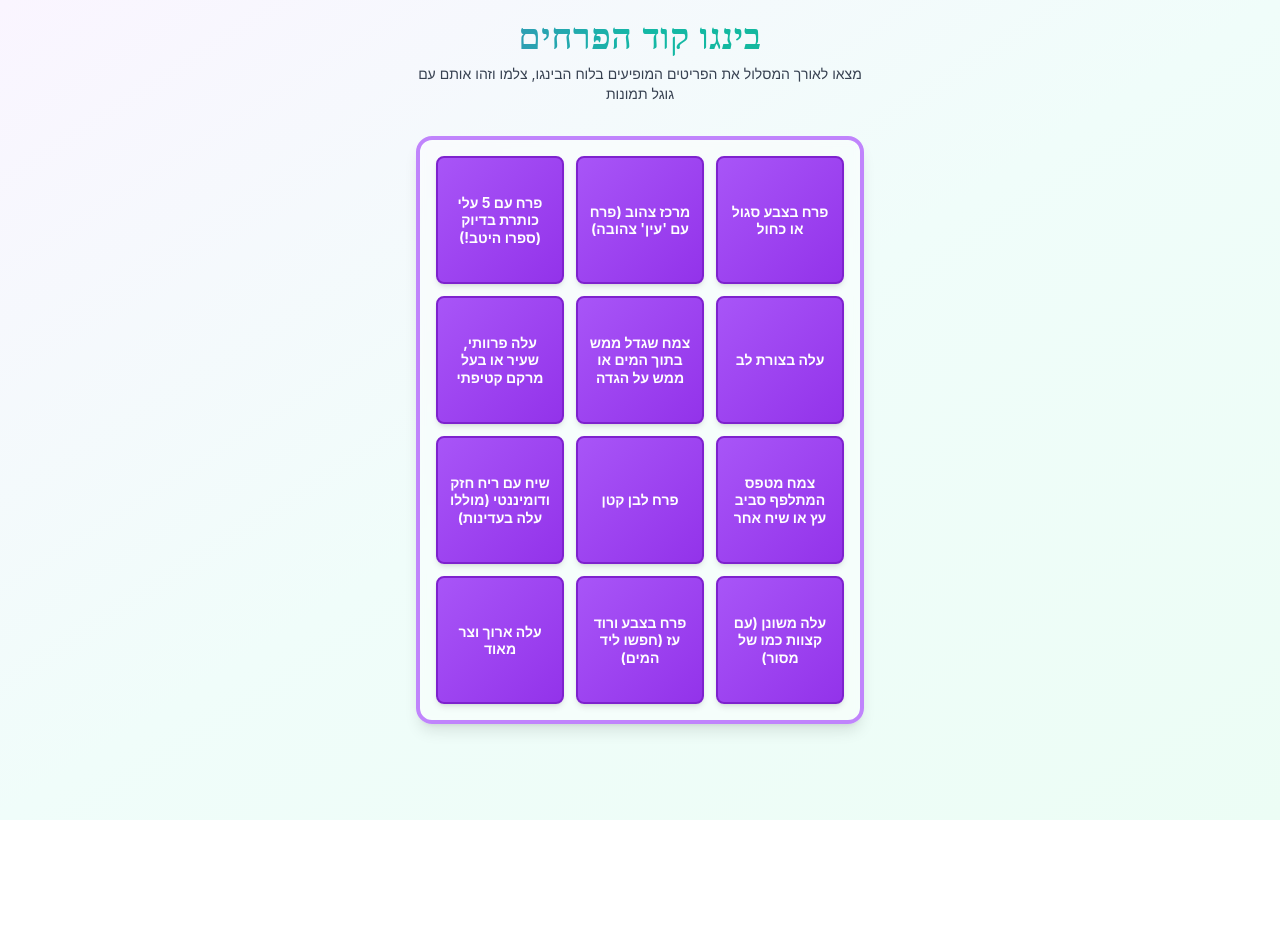
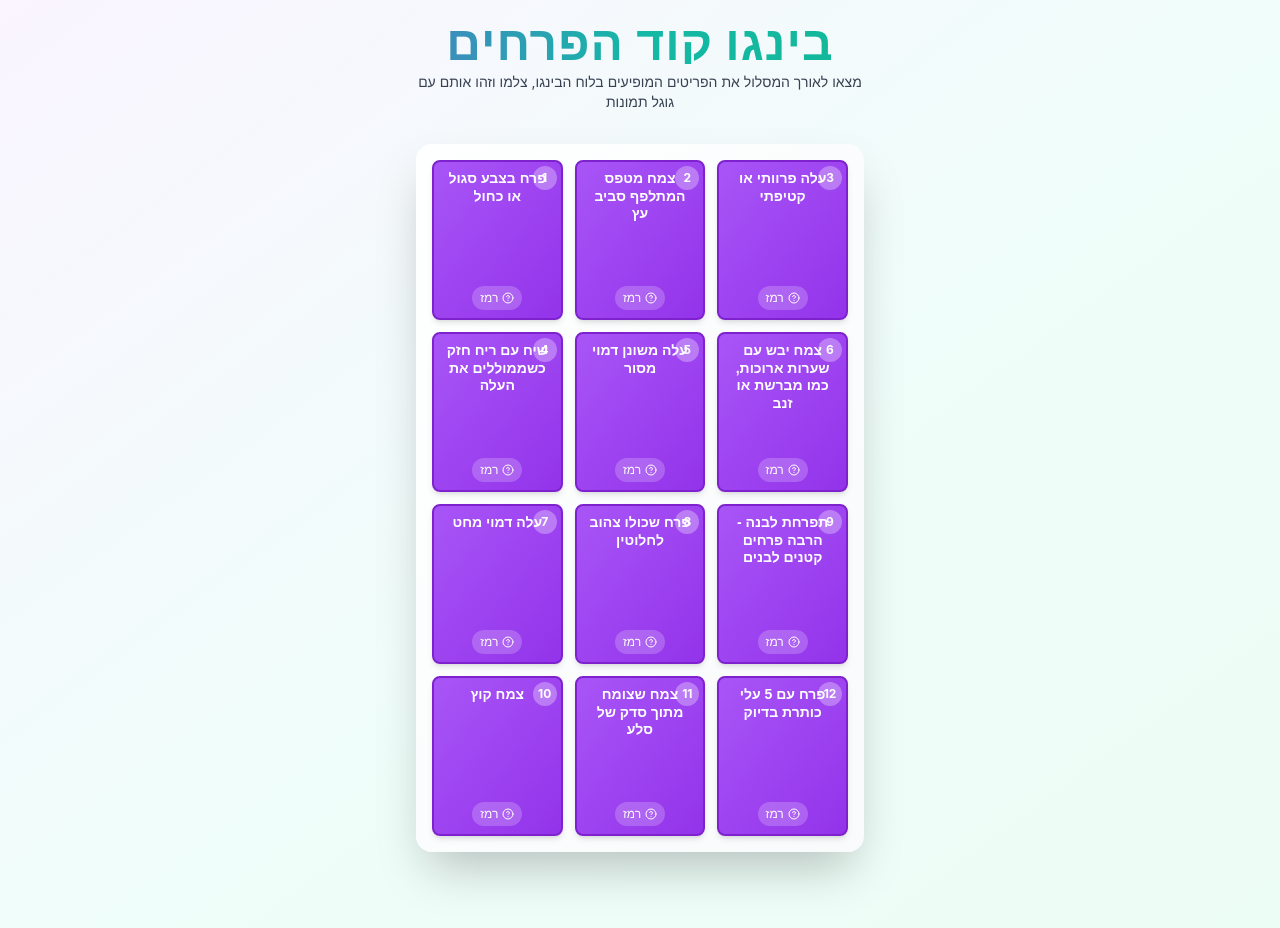
Before and after one commit to bettyapanit/The-Flower-Code-Bingo, a React (Vite) app: page / in a window 1280 px wide. Shown: the top 928 px of the page. Before the commit the page ends 820 px from the top, so only its background shows below. Built offline with nearby package versions, Linux system fonts and the light colour scheme.

Commit message:
Add files via upload

```diff
--- a/src/App.jsx
+++ b/src/App.jsx
@@ -1,5 +1,5 @@
 import React, { useState } from 'react';
-import { Check, Lightbulb } from 'lucide-react';
+import { Check, Lightbulb, HelpCircle } from 'lucide-react';
 
 const FlowerCodeBingo = () => {
   const [revealedCards, setRevealedCards] = useState(new Set());
@@ -7,20 +7,93 @@ const FlowerCodeBingo = () => {
   const [showVictory, setShowVictory] = useState(false);
   const [showHint, setShowHint] = useState(false);
   const [userEquation, setUserEquation] = useState('');
+  const [showCardHint, setShowCardHint] = useState(null);
 
   const cards = [
-    { id: 1, text: "פרח בצבע סגול או כחול", char: "4" },
-    { id: 2, text: "מרכז צהוב (פרח עם 'עין' צהובה)", char: "8" },
-    { id: 3, text: "פרח עם 5 עלי כותרת בדיוק (ספרו היטב!)", char: "*" },
-    { id: 4, text: "עלה בצורת לב", char: "2" },
-    { id: 5, text: "צמח שגדל ממש בתוך המים או ממש על הגדה", char: "+" },
-    { id: 6, text: "עלה פרוותי, שעיר או בעל מרקם קטיפתי", char: "3" },
-    { id: 7, text: "צמח מטפס המתלפף סביב עץ או שיח אחר", char: "5" },
-    { id: 8, text: "פרח לבן קטן", char: "-" },
-    { id: 9, text: "שיח עם ריח חזק ודומיננטי (מוללו עלה בעדינות)", char: "1" },
-    { id: 10, text: "עלה משונן (עם קצוות כמו של מסור)", char: "2" },
-    { id: 11, text: "פרח בצבע ורוד עז (חפשו ליד המים)", char: ":" },
-    { id: 12, text: "עלה ארוך וצר מאוד", char: "4" }
+    {
+      id: 1,
+      num: "1",
+      text: "פרח בצבע סגול או כחול",
+      char: "4",
+      hint: "חפשו למשל: שיח אברהם, עדעד כחול, קיפודן מצוי, חלמית מצויה"
+    },
+    {
+      id: 2,
+      num: "2",
+      text: "צמח מטפס המתלפף סביב עץ",
+      char: "8",
+      hint: "חפשו למשל: קיסוסית קוצנית, זלזלת, פואה מצויה"
+    },
+    {
+      id: 3,
+      num: "3",
+      text: "עלה פרוותי או קטיפתי",
+      char: "*",
+      hint: "חפשו למשל: מרווה משולשת, לוטם שעיר"
+    },
+    {
+      id: 4,
+      num: "4",
+      text: "שיח עם ריח חזק כשממוללים את העלה",
+      char: "2",
+      hint: "חפשו למשל: זעתר (אזוב מצוי), פיגם מצוי, מרווה משולשת"
+    },
+    {
+      id: 5,
+      num: "5",
+      text: "עלה משונן דמוי מסור",
+      char: "+",
+      hint: "חפשו למשל: אלון מצוי, פטל קדוש"
+    },
+    {
+      id: 6,
+      num: "6",
+      text: "צמח יבש עם שערות ארוכות, כמו מברשת או זנב",
+      char: "3",
+      hint: "חפשו למשל: שעורת התבור"
+    },
+    {
+      id: 7,
+      num: "7",
+      text: "עלה דמוי מחט",
+      char: "5",
+      hint: "חפשו למשל: עץ אורן"
+    },
+    {
+      id: 8,
+      num: "8",
+      text: "פרח שכולו צהוב לחלוטין",
+      char: "-",
+      hint: "חפשו למשל: שלהבית דביקה, קחוון מצוי, נופר צהוב, צבר מצוי"
+    },
+    {
+      id: 9,
+      num: "9",
+      text: "תפרחת לבנה - הרבה פרחים קטנים לבנים",
+      char: "1",
+      hint: "חפשו למשל: גזר קיפח, אמיתה גדולה"
+    },
+    {
+      id: 10,
+      num: "10",
+      text: "צמח קוץ",
+      char: "2",
+      hint: "חפשו למשל: גדילן מצוי, דרדר מצוי, רתמה קוצנית, שברק קוצני"
+    },
+    {
+      id: 11,
+      num: "11",
+      text: "צמח שצומח מתוך סדק של סלע",
+      char: ":",
+      hint: "חפשו למשל: טבורית נטויה, זעתר, גלונית, קערורית סגולה"
+    },
+    {
+      id: 12,
+      num: "12",
+      text: "פרח עם 5 עלי כותרת בדיוק",
+      char: "4",
+      hint: "חפשו למשל: ציפורן נקוד, פשתה, הרדוף הנחלים, חוטמית זיפנית"
+    }
   ];
 
   const correctEquation = "48*2+35-12:4";
@@ -37,6 +110,12 @@ const FlowerCodeBingo = () => {
     setShowConfirm(null);
   };
 
+  const cancelCard = (id) => {
+    const newRevealed = new Set(revealedCards);
+    newRevealed.delete(id);
+    setRevealedCards(newRevealed);
+  };
+
   const checkEquation = () => {
     const cleanInput = userEquation.replace(/\s/g, '');
     if (cleanInput === correctEquation) {
@@ -45,12 +124,11 @@ const FlowerCodeBingo = () => {
   };
 
   return (
-    <div className="min-h-screen bg-gradient-to-br from-purple-50 via-teal-50 to-emerald-50 p-4 pb-20"
-         style={{ direction: 'rtl' }}>
+    <div className="min-h-screen bg-gradient-to-br from-purple-50 via-teal-50 to-emerald-50 p-4 pb-20">
 
-      <div className="text-center mb-2">
-        <h1 className="text-4xl font-bold text-transparent bg-clip-text bg-gradient-to-r from-purple-600 via-teal-500 to-emerald-500 mb-2"
-            style={{ fontFamily: 'Georgia, serif', letterSpacing: '0.5px' }}>
+      <div className="text-center mb-2" style={{ direction: 'rtl' }}>
+        <h1 className="text-5xl font-black text-transparent bg-clip-text bg-gradient-to-r from-purple-600 via-teal-500 to-emerald-500 mb-2"
+            style={{ fontFamily: 'Impact, "Arial Black", sans-serif', letterSpacing: '1px' }}>
           בינגו קוד הפרחים
         </h1>
         <p className="text-sm text-gray-700 max-w-md mx-auto">
@@ -60,16 +138,19 @@ const FlowerCodeBingo = () => {
 
       <div className="h-6"></div>
 
-      <div className="max-w-md mx-auto mb-4">
-        <div className="bg-white/40 backdrop-blur-sm rounded-2xl p-4 border-4 border-purple-400 shadow-lg">
+      <div className="max-w-md mx-auto mb-4" dir="ltr">
+        <div className="bg-gradient-to-br from-white/90 to-gray-50/90 backdrop-blur-sm rounded-2xl p-4 shadow-2xl">
           <div className="grid grid-cols-3 gap-3">
             {cards.map((card) => {
               const isRevealed = revealedCards.has(card.id);
               return (
                 <div
                   key={card.id}
+                  className="relative h-40"
+                >
+                  <div
                     onClick={() => handleCardClick(card.id)}
-                  className={`relative h-32 cursor-pointer transition-all duration-500 ${
+                    className={`relative h-full cursor-pointer transition-all duration-500 ${
                       isRevealed ? 'card-flip' : 'hover:scale-105'
                     }`}
                     style={{
@@ -77,26 +158,57 @@ const FlowerCodeBingo = () => {
                       transform: isRevealed ? 'rotateY(180deg)' : 'rotateY(0deg)'
                     }}
                   >
+                    {/* Front */}
                     <div
-                    className="absolute inset-0 bg-gradient-to-br from-purple-500 to-purple-600 rounded-lg p-2 flex items-center justify-center shadow-md border-2 border-purple-700"
-                    style={{ backfaceVisibility: 'hidden' }}
+                      className="absolute inset-0 bg-gradient-to-br from-purple-500 to-purple-600 rounded-lg p-2 flex flex-col items-center justify-center shadow-md border-2 border-purple-700"
+                      style={{ backfaceVisibility: 'hidden', direction: 'rtl' }}
                     >
-                    <p className="text-white text-center font-bold text-sm leading-tight">
+                      <div className="absolute top-1 right-1 bg-white/30 rounded-full w-6 h-6 flex items-center justify-center">
+                        <span className="text-white font-bold text-xs">{card.num}</span>
+                      </div>
+
+                      <p className="text-white text-center font-semibold text-sm leading-tight mb-2"
+                         style={{ fontFamily: '"Rubik", "Heebo", sans-serif', fontWeight: '600' }}>
                         {card.text}
                       </p>
+
+                      <button
+                        onClick={(e) => {
+                          e.stopPropagation();
+                          setShowCardHint(card.id);
+                        }}
+                        className="mt-auto bg-white/20 hover:bg-white/30 rounded-full px-2 py-1 flex items-center gap-1 transition-all"
+                      >
+                        <HelpCircle className="w-3 h-3 text-white" />
+                        <span className="text-white text-xs">רמז</span>
+                      </button>
                     </div>
 
+                    {/* Back */}
                     <div
                       className="absolute inset-0 bg-gradient-to-br from-teal-400 to-emerald-400 rounded-lg p-2 flex flex-col items-center justify-center shadow-md border-2 border-teal-600"
                       style={{
                         backfaceVisibility: 'hidden',
-                      transform: 'rotateY(180deg)'
+                        transform: 'rotateY(180deg)',
+                        direction: 'ltr'
                       }}
                     >
-                    <div className="text-6xl font-bold text-purple-900 mb-1" style={{ fontFamily: 'monospace' }}>
+                      <div className="text-7xl font-bold text-purple-900 mb-2" style={{ fontFamily: 'monospace' }}>
                         {card.char}
                       </div>
-                    <Check className="w-6 h-6 text-purple-700" />
+                      <Check className="w-6 h-6 text-purple-700 mb-2" />
+
+                      <button
+                        onClick={(e) => {
+                          e.stopPropagation();
+                          cancelCard(card.id);
+                        }}
+                        className="mt-auto bg-red-500/80 hover:bg-red-600 text-white text-xs px-2 py-1 rounded transition-all"
+                        style={{ direction: 'rtl' }}
+                      >
+                        בטל
+                      </button>
+                    </div>
                   </div>
                 </div>
               );
@@ -106,7 +218,7 @@ const FlowerCodeBingo = () => {
       </div>
 
       {allRevealed && !showVictory && (
-        <div className="max-w-md mx-auto">
+        <div className="max-w-md mx-auto" style={{ direction: 'rtl' }}>
           <div className="bg-white/95 backdrop-blur-sm rounded-xl p-5 shadow-xl border-2 border-purple-400">
             <div className="text-center">
               <h2 className="text-2xl font-bold text-purple-700 mb-3">בינגו! כל הכבוד!</h2>
@@ -124,7 +236,7 @@ const FlowerCodeBingo = () => {
                 onChange={(e) => setUserEquation(e.target.value)}
                 placeholder="כתבו כאן..."
                 className="w-full text-center text-xl font-mono p-3 border-3 border-purple-400 rounded-lg mb-4 focus:outline-none focus:ring-3 focus:ring-purple-300"
-                style={{ direction: 'ltr' }}
+                dir="ltr"
               />
 
               <button
@@ -156,12 +268,12 @@ const FlowerCodeBingo = () => {
 
       {showVictory && (
         <div className="fixed inset-0 bg-black/60 backdrop-blur-sm flex items-center justify-center p-4 z-50">
-          <div className="bg-white rounded-3xl p-8 max-w-sm text-center shadow-2xl border-4 border-purple-500">
+          <div className="bg-white rounded-3xl p-8 max-w-sm text-center shadow-2xl border-4 border-purple-500" style={{ direction: 'rtl' }}>
             <h2 className="text-2xl font-bold text-purple-700 mb-4">נכון!</h2>
             <p className="text-lg text-gray-700 mb-4">
               זה אכן התרגיל שהתגלה בלוח הבינגו.
             </p>
-            <div className="text-4xl font-bold text-purple-900 mb-4 font-mono" style={{ direction: 'ltr' }}>
+            <div className="text-4xl font-bold text-purple-900 mb-4 font-mono" dir="ltr">
               48*2+35-12:4
             </div>
             <p className="text-lg text-gray-700 font-medium">
@@ -173,7 +285,7 @@ const FlowerCodeBingo = () => {
 
       {showConfirm !== null && (
         <div className="fixed inset-0 bg-black/50 backdrop-blur-sm flex items-center justify-center p-4 z-40">
-          <div className="bg-white rounded-2xl p-5 max-w-xs shadow-2xl border-2 border-purple-500">
+          <div className="bg-white rounded-2xl p-5 max-w-xs shadow-2xl border-2 border-purple-500" style={{ direction: 'rtl' }}>
             <p className="text-xl font-bold text-gray-800 text-center mb-5">
               האם מצאתם וצילמתם צמח שמתאים להגדרה?
             </p>
@@ -195,6 +307,29 @@ const FlowerCodeBingo = () => {
         </div>
       )}
 
+      {showCardHint !== null && (
+        <div className="fixed inset-0 bg-black/50 backdrop-blur-sm flex items-center justify-center p-4 z-50"
+             onClick={() => setShowCardHint(null)}>
+          <div className="bg-white rounded-xl p-5 max-w-xs shadow-2xl border-2 border-teal-500"
+               style={{ direction: 'rtl' }}
+               onClick={(e) => e.stopPropagation()}>
+            <div className="flex items-center gap-2 mb-3">
+              <HelpCircle className="w-5 h-5 text-teal-600" />
+              <h3 className="text-lg font-bold text-teal-700">רמז</h3>
+            </div>
+            <p className="text-base text-gray-700 leading-relaxed">
+              {cards.find(c => c.id === showCardHint)?.hint}
+            </p>
+            <button
+              onClick={() => setShowCardHint(null)}
+              className="mt-4 w-full bg-teal-500 hover:bg-teal-600 text-white px-4 py-2 rounded-lg font-semibold transition-all"
+            >
+              סגור
+            </button>
+          </div>
+        </div>
+      )}
+
       <style>{`
         .card-flip {
           transform: rotateY(180deg);
```
Lines whose indentation alone changed are shown as unchanged.
